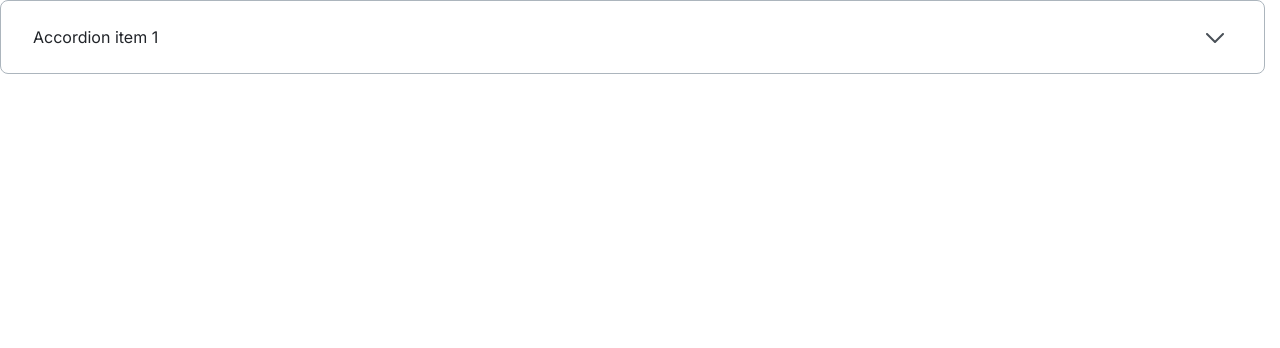
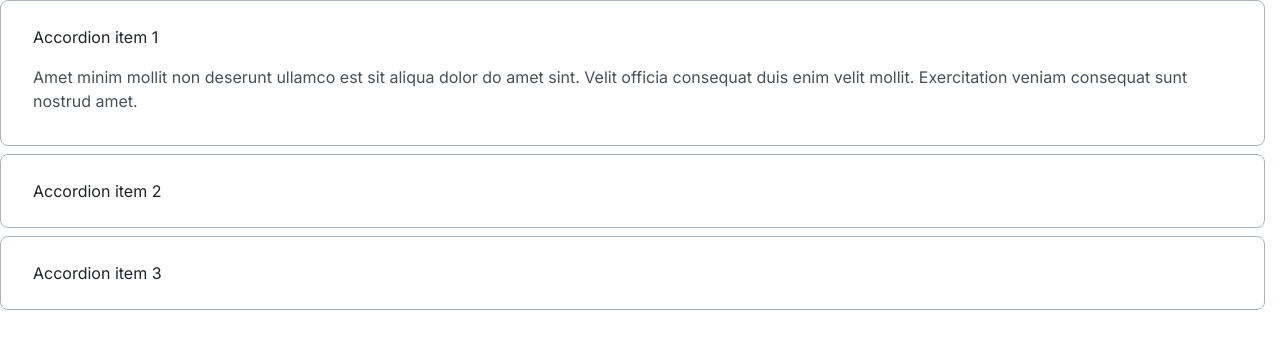
Before and after one commit to js-tasks-ru/htmlcss-20241107_natalya79, a website: page 03-lection1/02-accordion/index.html in a window 1280 px wide. Drawn offline with Linux system fonts and the light colour scheme; files whose address does not match are found by name.

Commit message:
Add 3 items to accordion

```diff
--- a/03-lection1/02-accordion/accordion.css
+++ b/03-lection1/02-accordion/accordion.css
@@ -1,4 +1,10 @@
 .accordion {
+    display: flex;
+    flex-direction: column;
+    gap: 8px;
+}
+
+.accordion__item {
     padding: 24px 32px;
 
     border: 1px solid var(--grey-3);
@@ -21,15 +27,6 @@
     display: none;
 }
 
-.accordion__title::after {
-    content: url('../../assets/images/arrow-down.svg');
-    padding-right: 0.5em;
-}
-
-.accordion[open] > .accordion__title::after {
-    content: url('../../assets/images/arrow-up.svg');
-}
-
 .accordion__text {
     margin: 0;
     padding-top: 16px;
--- a/03-lection1/02-accordion/index.html
+++ b/03-lection1/02-accordion/index.html
@@ -6,7 +6,8 @@
         <link rel="stylesheet" href="./accordion.css">
     </head>
     <body>
-        <details class="accordion">
+        <div class="accordion">
+            <details class="accordion__item" open>
                 <summary class="accordion__title">
                     Accordion item 1
                 </summary>
@@ -14,5 +15,22 @@
                     Amet minim mollit non deserunt ullamco est sit aliqua dolor do amet sint. Velit officia consequat duis enim velit mollit. Exercitation veniam consequat sunt nostrud amet.
                 </p>
             </details>
+            <details class="accordion__item">
+                <summary class="accordion__title">
+                    Accordion item 2
+                </summary>
+                <p class="accordion__text">
+                    Amet minim mollit non deserunt ullamco est sit aliqua dolor do amet sint. Velit officia consequat duis enim velit mollit. Exercitation veniam consequat sunt nostrud amet.
+                </p>
+            </details>
+            <details class="accordion__item">
+                <summary class="accordion__title">
+                    Accordion item 3
+                </summary>
+                <p class="accordion__text">
+                    Amet minim mollit non deserunt ullamco est sit aliqua dolor do amet sint. Velit officia consequat duis enim velit mollit. Exercitation veniam consequat sunt nostrud amet.
+                </p>
+            </details>
+        </div>
     </body>
 </html>
```
Lines whose indentation alone changed are shown as unchanged.
